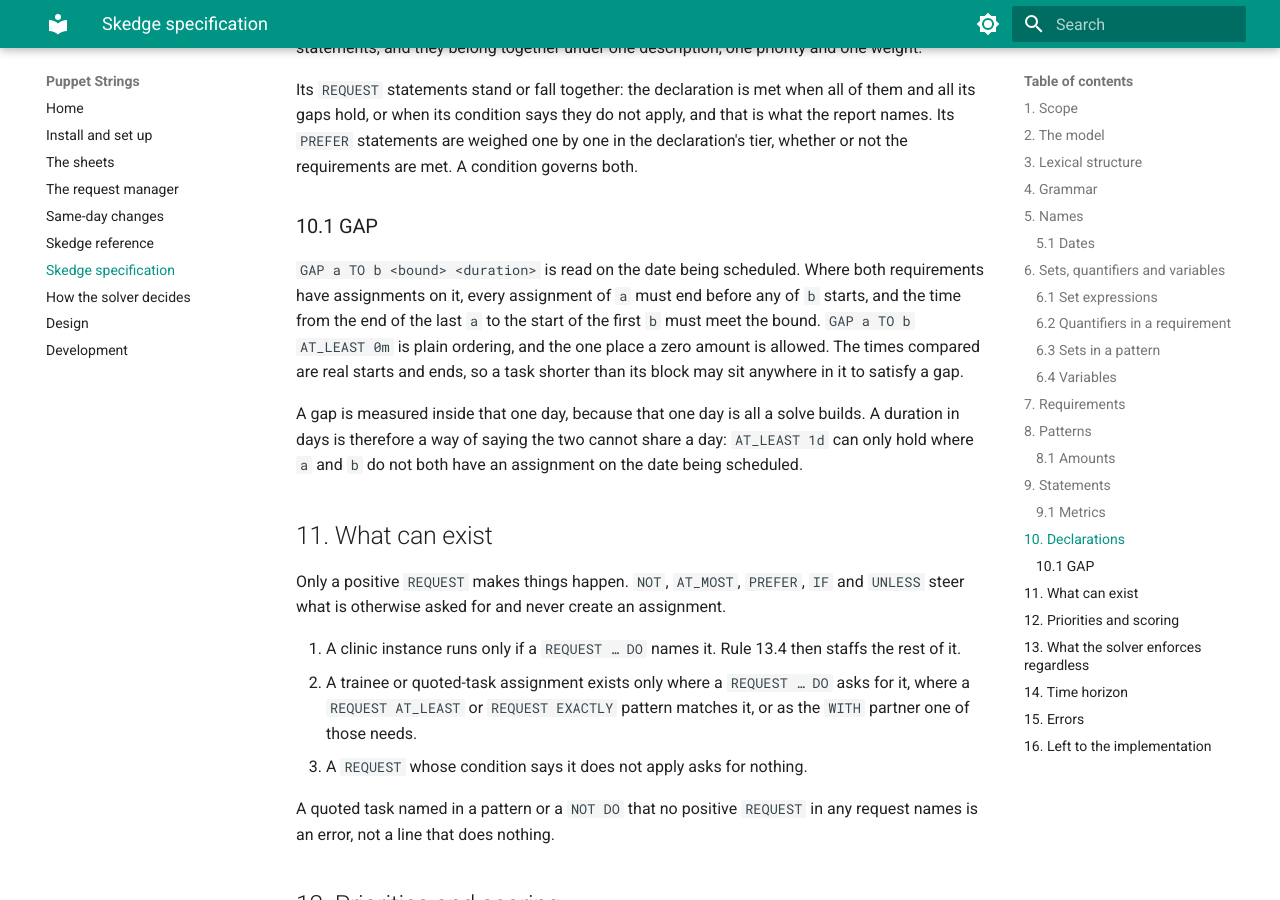
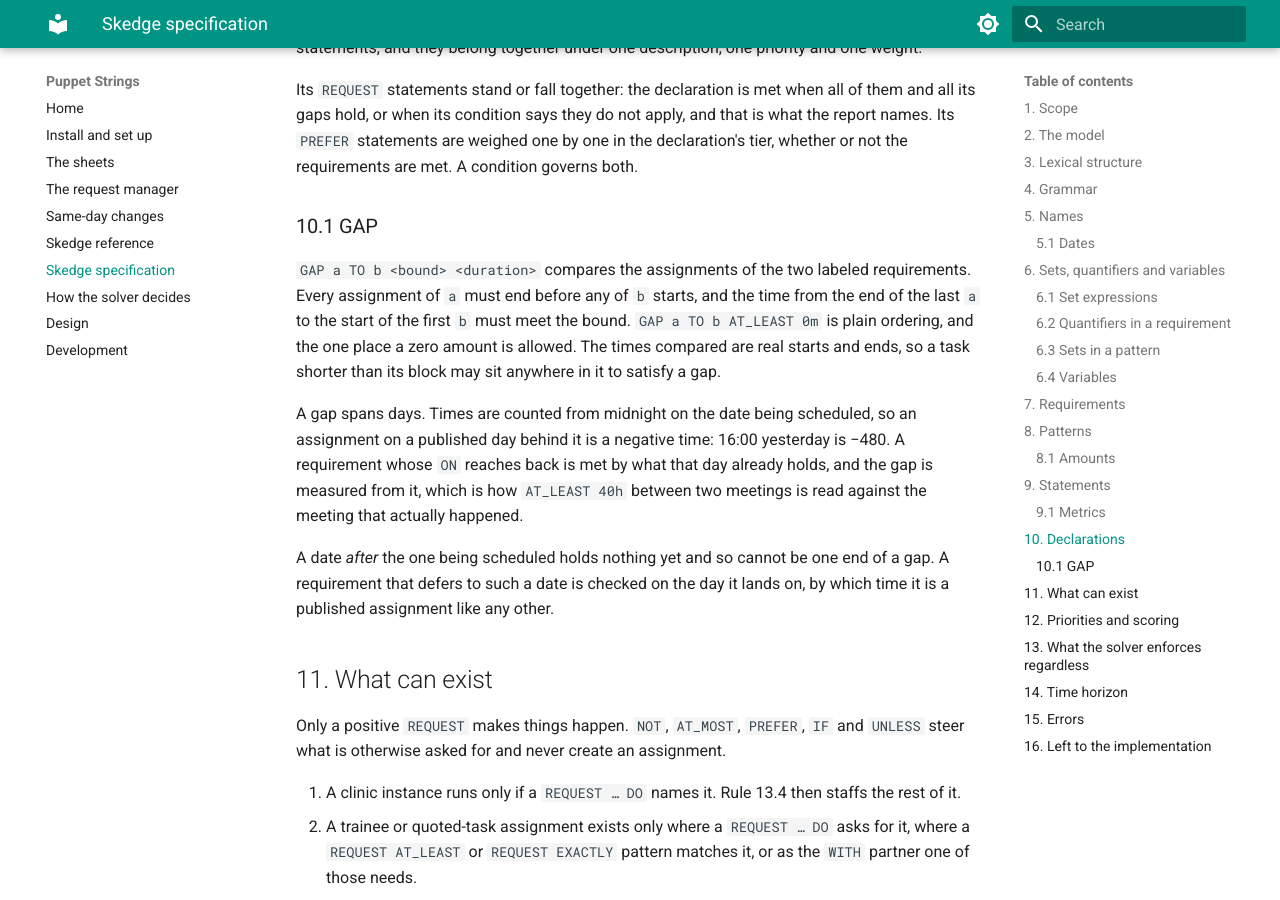
Before and after one commit to Dylan-Puppet-Master/Puppet-Strings, an MkDocs documentation site: the page built from docs/spec.md, in a window 1280 px wide and 900 px high, scrolled down 11514 px. Built offline with MkDocs 1.6.1 and Material for MkDocs 9.7.7, drawn with Linux system fonts in a browser that asks for light colours.

Commit message:
Measure a gap across days, not only inside one
A GAP compared two requirements' assignments on the target date alone, so
`GAP first_meeting TO second_meeting AT_LEAST 40h` was compared against
nothing whenever the first meeting had already happened: the published day
is where it sits, and no published day was in the comparison.

Made times are now counted from midnight on the target date, which puts
yesterday at a negative time, and a labeled requirement met by a published
day contributes that day's real start and end. A date after the target
holds nothing yet and so is still no end of a gap; it is checked on the day
it lands on, by which time the other end is published.

Co-Authored-By: Claude Opus 5 <noreply@anthropic.com>
Claude-Session: https://claude.ai/code/session_014EoFGdRvQLEkisiUagqyaS

```diff
--- a/docs/spec.md
+++ b/docs/spec.md
@@ -416,17 +416,21 @@ whether or not the requirements are met. A condition governs both.
 
 ### 10.1 GAP
 
-`GAP a TO b <bound> <duration>` is read on the date being scheduled. Where both
-requirements have assignments on it, every assignment of `a` must end before any of `b`
-starts, and the time from the end of the last `a` to the start of the first `b` must meet
-the bound. `GAP a TO b AT_LEAST 0m` is plain ordering, and the one place a zero amount is
-allowed. The times compared are real starts and ends, so a task shorter than its block may
-sit anywhere in it to satisfy a gap.
+`GAP a TO b <bound> <duration>` compares the assignments of the two labeled requirements.
+Every assignment of `a` must end before any of `b` starts, and the time from the end of the
+last `a` to the start of the first `b` must meet the bound. `GAP a TO b AT_LEAST 0m` is
+plain ordering, and the one place a zero amount is allowed. The times compared are real
+starts and ends, so a task shorter than its block may sit anywhere in it to satisfy a gap.
 
-A gap is measured inside that one day, because that one day is all a solve builds. A
-duration in days is therefore a way of saying the two cannot share a day: `AT_LEAST 1d`
-can only hold where `a` and `b` do not both have an assignment on the date being
-scheduled.
+A gap spans days. Times are counted from midnight on the date being scheduled, so an
+assignment on a published day behind it is a negative time: 16:00 yesterday is −480. A
+requirement whose `ON` reaches back is met by what that day already holds, and the gap is
+measured from it, which is how `AT_LEAST 40h` between two meetings is read against the
+meeting that actually happened.
+
+A date *after* the one being scheduled holds nothing yet and so cannot be one end of a
+gap. A requirement that defers to such a date is checked on the day it lands on, by which
+time it is a published assignment like any other.
 
 ## 11. What can exist
 
```
Also changed, not shown: docs/skedge.md (+17 -4 lines), docs/technical-outline.md (+10 -0 lines), 3 other files.
